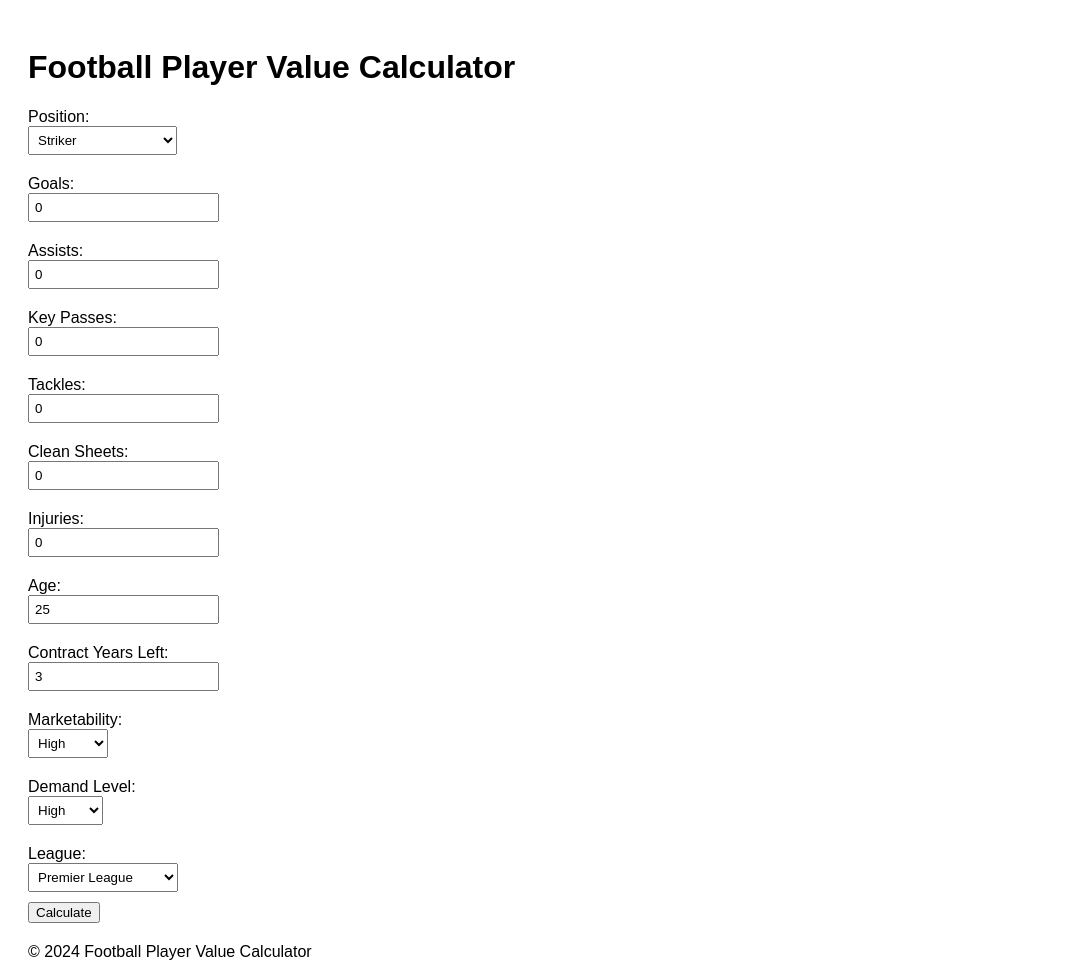
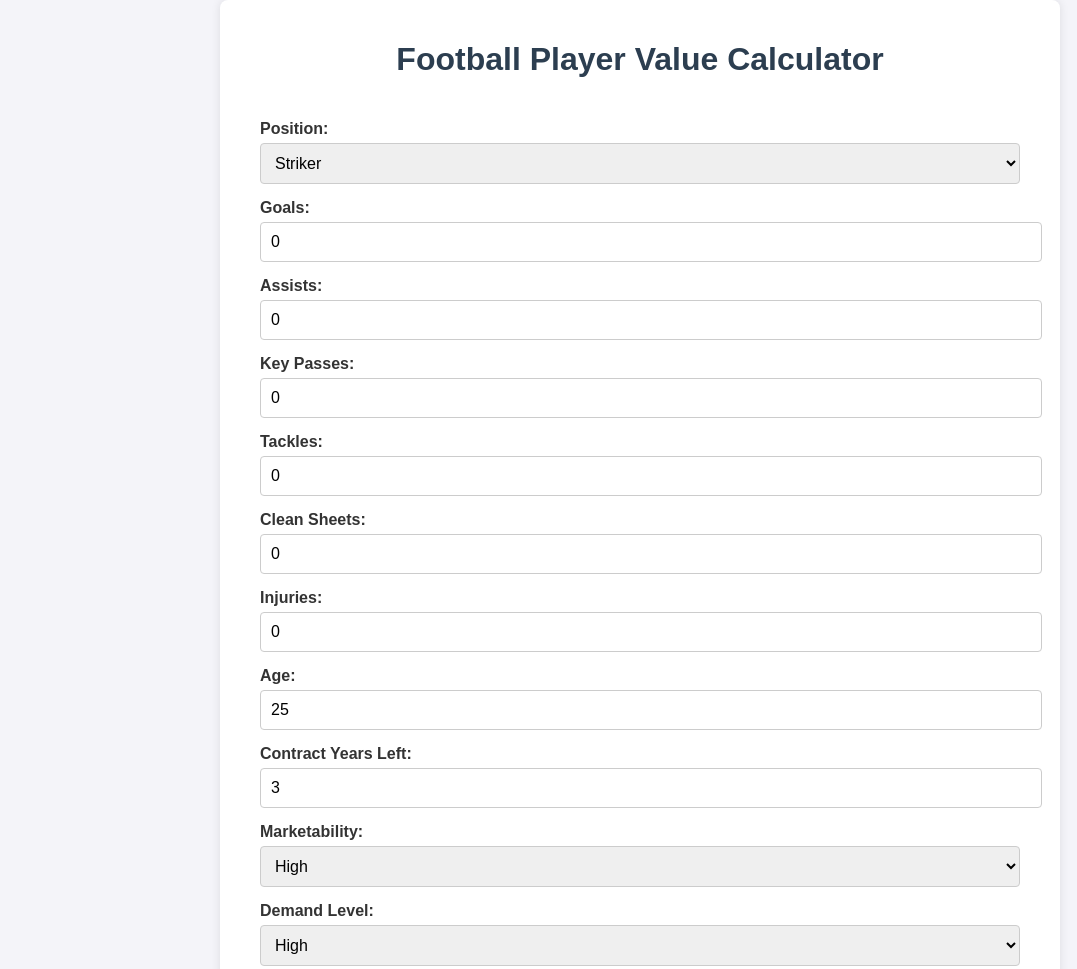
Before and after one commit to Bulumko16/player-value-calculator, a plain HTML site: page index.html in a window 1280 px wide. Shown: the top 969 px of the page, without its empty margins (0-1077 px from the left). Drawn offline with Linux system fonts and the light colour scheme.

Commit message:
Update styles.css

```diff
--- a/styles.css
+++ b/styles.css
@@ -1,18 +1,79 @@
 body {
     font-family: Arial, sans-serif;
+    background-color: #f4f4f9;
+    color: #333;
+    margin: 0;
+    padding: 0;
+}
+
+.container {
+    max-width: 800px;
+    margin: auto;
     padding: 20px;
+    background: #fff;
+    border-radius: 8px;
+    box-shadow: 0 0 10px rgba(0, 0, 0, 0.1);
+}
+
+header {
+    text-align: center;
+    margin-bottom: 20px;
+}
+
+h1 {
+    font-size: 2em;
+    color: #2c3e50;
+}
+
+main {
+    padding: 20px;
+}
+
+.form-group {
+    margin-bottom: 15px;
 }
 
 label {
     display: block;
-    margin-top: 10px;
+    font-weight: bold;
+    margin-bottom: 5px;
 }
 
 input, select {
-    margin-bottom: 10px;
-    padding: 5px;
+    width: 100%;
+    padding: 10px;
+    border: 1px solid #ccc;
+    border-radius: 4px;
+    font-size: 1em;
+}
+
+button {
+    background-color: #3498db;
+    color: #fff;
+    border: none;
+    padding: 10px 20px;
+    border-radius: 4px;
+    cursor: pointer;
+    font-size: 1em;
+}
+
+button:hover {
+    background-color: #2980b9;
+}
+
+.result {
+    margin-top: 20px;
+    text-align: center;
 }
 
 h2 {
-    color: green;
+    font-size: 1.5em;
+    color: #2c3e50;
 }
+
+footer {
+    text-align: center;
+    margin-top: 20px;
+    font-size: 0.9em;
+    color: #7f8c8d;
+}
```
